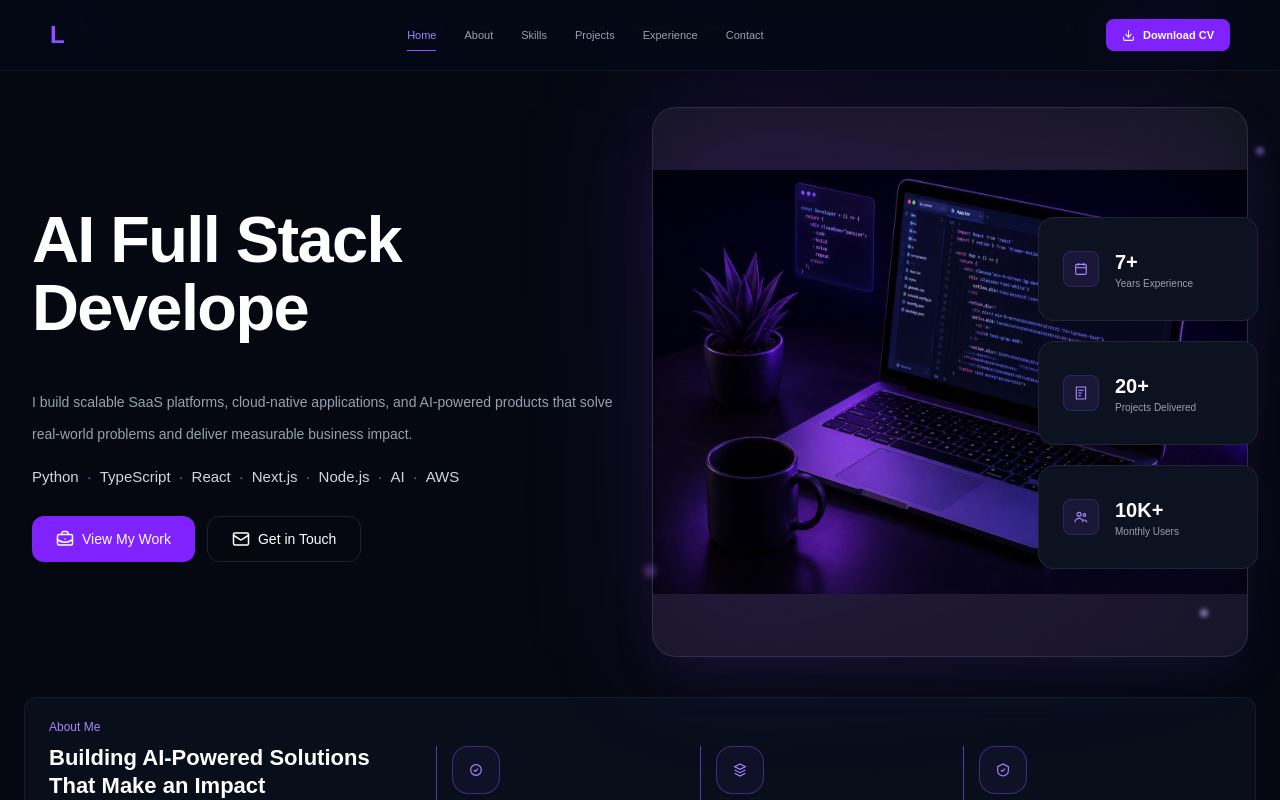
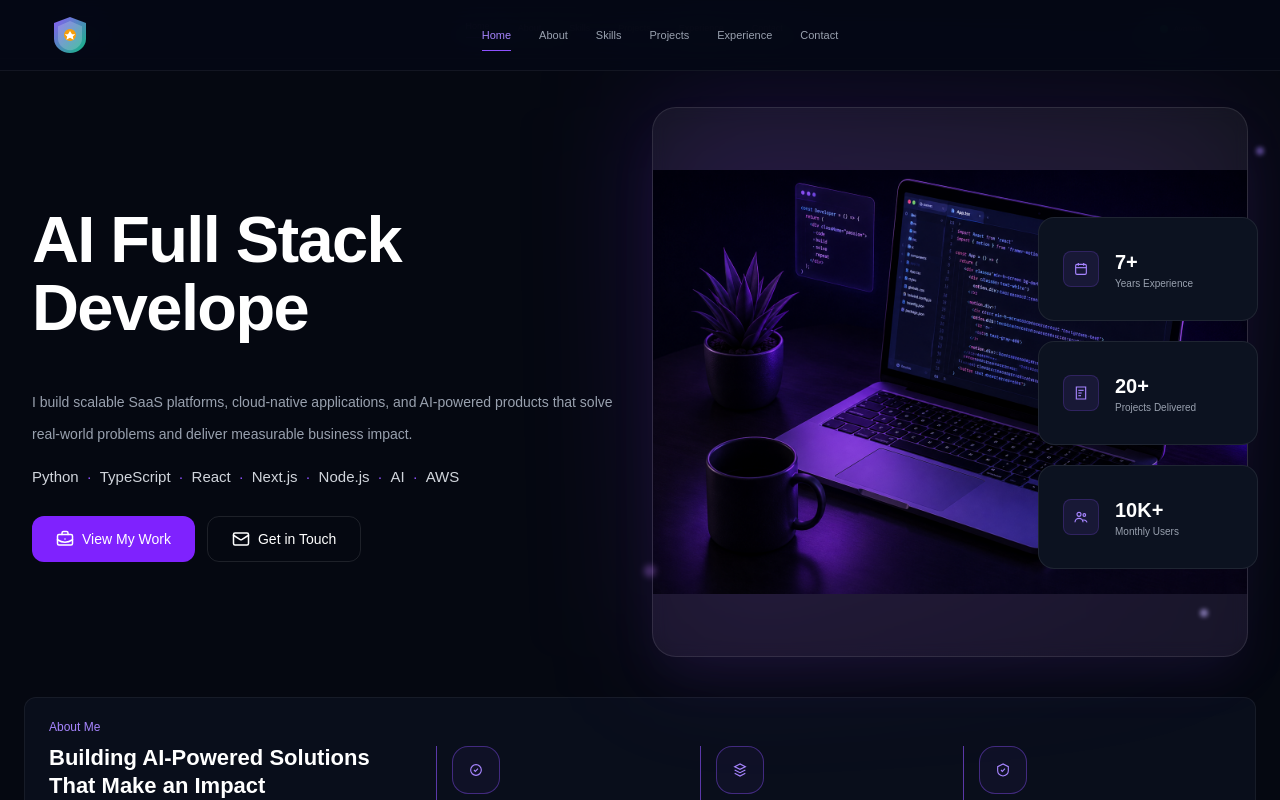
Before and after one commit to Lucas-doyle/my-portfolio, a Next.js app: page / in a window 1280 px wide. Shown: the top 800 px of the page. Built offline with nearby package versions, Linux system fonts and the light colour scheme.

Commit message:
refactor: simplify navbar and remove CV download links

```diff
--- a/app/about/page.tsx
+++ b/app/about/page.tsx
@@ -155,14 +155,6 @@ export default function AboutPage() {
               <span className="h-2 w-2 rounded-full bg-green-400" />
               Available
             </div>
-
-            <a
-              href="/Lucas-Doyle-Resume.pdf"
-              download
-              className="rounded-md bg-violet-600 px-3 py-1.5 text-[8px] font-semibold text-white shadow-lg shadow-violet-900/20 transition hover:bg-violet-500"
-            >
-              ↓ Download CV
-            </a>
 
           </div>
         </div>
--- a/app/page.tsx
+++ b/app/page.tsx
@@ -225,14 +225,6 @@ export default function HomePage() {
               <span className="h-2 w-2 rounded-full bg-green-400" />
               Available
             </div>
-
-            <a
-              href="/Lucas-Doyle-Resume.pdf"
-              download
-              className="rounded-md bg-violet-600 px-3 py-1.5 text-[8px] font-semibold text-white shadow-lg shadow-violet-900/20 transition hover:bg-violet-500"
-            >
-              ↓ Download CV
-            </a>
           </div>
         </div>
       </header>
--- a/components/Navbar.tsx
+++ b/components/Navbar.tsx
@@ -3,7 +3,6 @@
 import Link from "next/link";
 import { usePathname } from "next/navigation";
 import {
-  Download,
   Menu,
   X,
 } from "lucide-react";
@@ -30,9 +29,18 @@ export default function Navbar() {
           className="flex items-center gap-2"
           onClick={() => setMobileOpen(false)}
         >
-          <span className="text-2xl font-black text-violet-500">
-            L
-          </span>
+          <svg viewBox="0 0 100 100" className="h-10 w-10">
+            <defs>
+              <linearGradient id="shieldGrad" x1="0%" y1="0%" x2="100%" y2="100%">
+                <stop offset="0%" style={{stopColor:"#8B5CF6",stopOpacity:1}} />
+                <stop offset="100%" style={{stopColor:"#10B981",stopOpacity:1}} />
+              </linearGradient>
+            </defs>
+            <path d="M50,5 L90,20 L90,60 C90,80 70,95 50,95 C30,95 10,80 10,60 L10,20 Z" fill="url(#shieldGrad)" />
+            <path d="M50,15 L80,28 L80,60 C80,75 65,88 50,88 C35,88 20,75 20,60 L20,28 Z" fill="rgba(255,255,255,0.2)" />
+            <circle cx="50" cy="50" r="15" fill="#F59E0B" />
+            <path d="M50,40 L55,48 L63,48 L57,54 L59,62 L50,57 L41,62 L43,54 L37,48 L45,48 Z" fill="white" />
+          </svg>
         </Link>
 
         <nav className="hidden items-center gap-7 lg:flex">
@@ -63,15 +71,6 @@ export default function Navbar() {
         </nav>
 
         <div className="flex items-center gap-3">
-          <a
-            href="/LucasDoyleResume.pdf"
-            download
-            className="hidden items-center gap-2 rounded-lg bg-violet-600 px-4 py-2 text-[11px] font-semibold text-white transition hover:bg-violet-500 sm:flex"
-          >
-            <Download size={13} />
-            Download CV
-          </a>
-
           <button
             onClick={() => setMobileOpen(!mobileOpen)}
             className="flex h-9 w-9 items-center justify-center rounded-lg border border-white/10 text-gray-300 lg:hidden"
@@ -98,15 +97,6 @@ export default function Navbar() {
                 {link.name}
               </Link>
             ))}
-
-            <a
-              href="/LucasDoyleResume.pdf"
-              download
-              className="mt-2 flex w-fit items-center gap-2 rounded-lg bg-violet-600 px-4 py-2 text-xs font-semibold"
-            >
-              <Download size={13} />
-              Download CV
-            </a>
           </div>
         </div>
       )}
```
